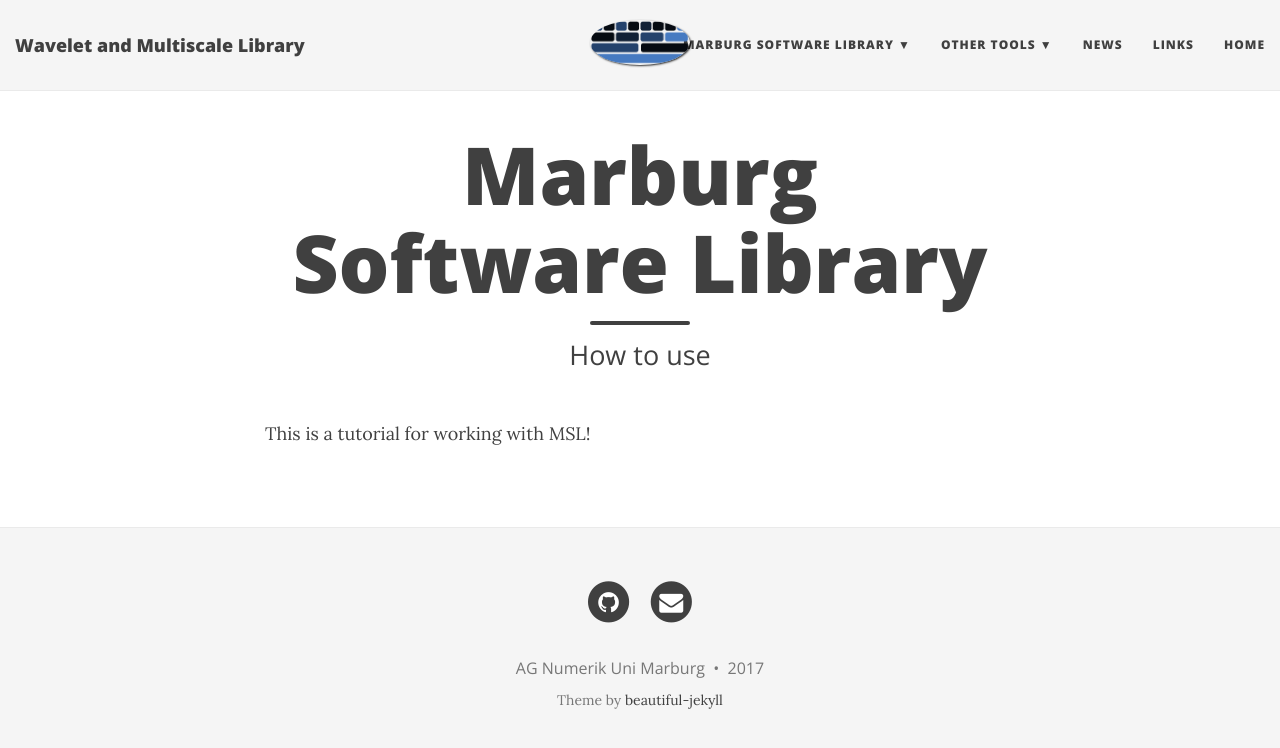
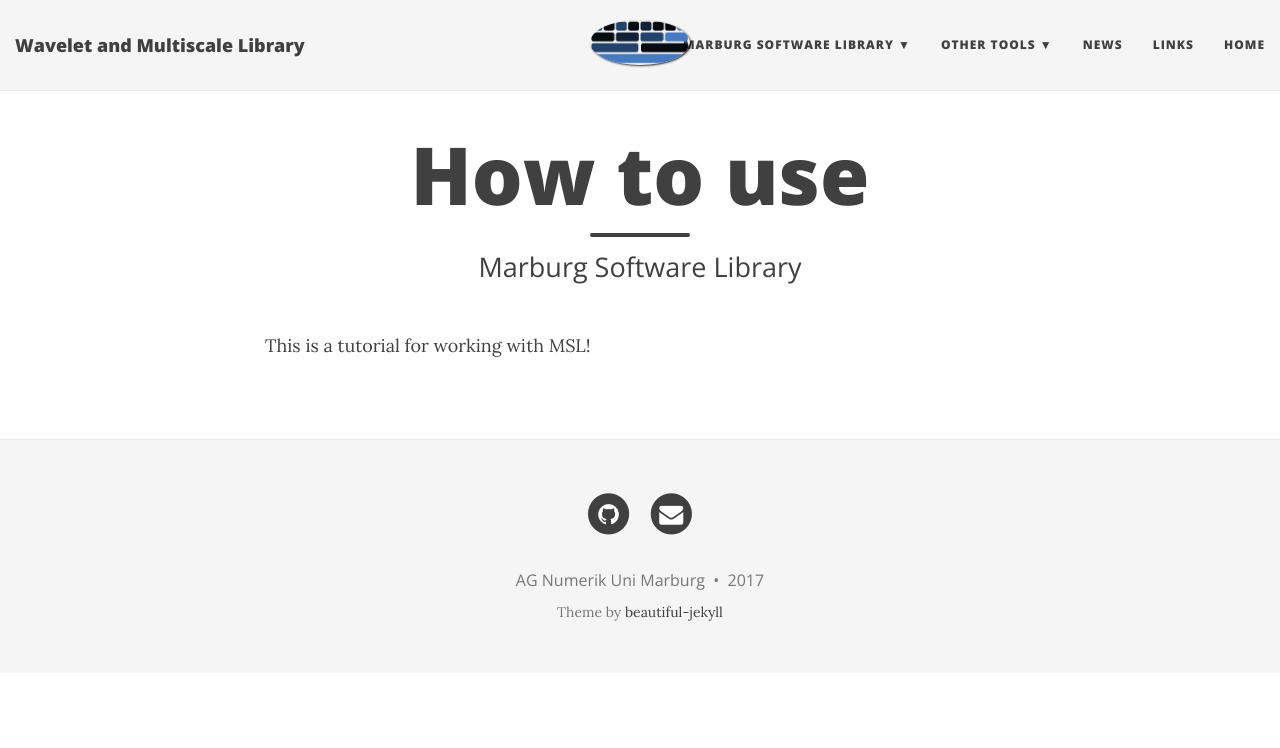
Before and after one commit to agnumerikunimarburg/agnumerikunimarburg.github.io, a Jekyll site: the page built from howtomsl.md, in a window 1280 px wide. Shown: the top 748 px of the page. Built offline with Jekyll 4.4.1, drawn with Linux system fonts in a browser that asks for light colours; nearby versions of some CDN libraries.

```diff
--- a/howto.md
+++ b/howtomsl.md
@@ -1,8 +1,8 @@
 ---
 layout: page
-title: Marburg Software Library
+title: How to use
 published: true
-subtitle: How to use
+subtitle: Marburg Software Library
 ---
 
 This is a tutorial for working with MSL!
```
